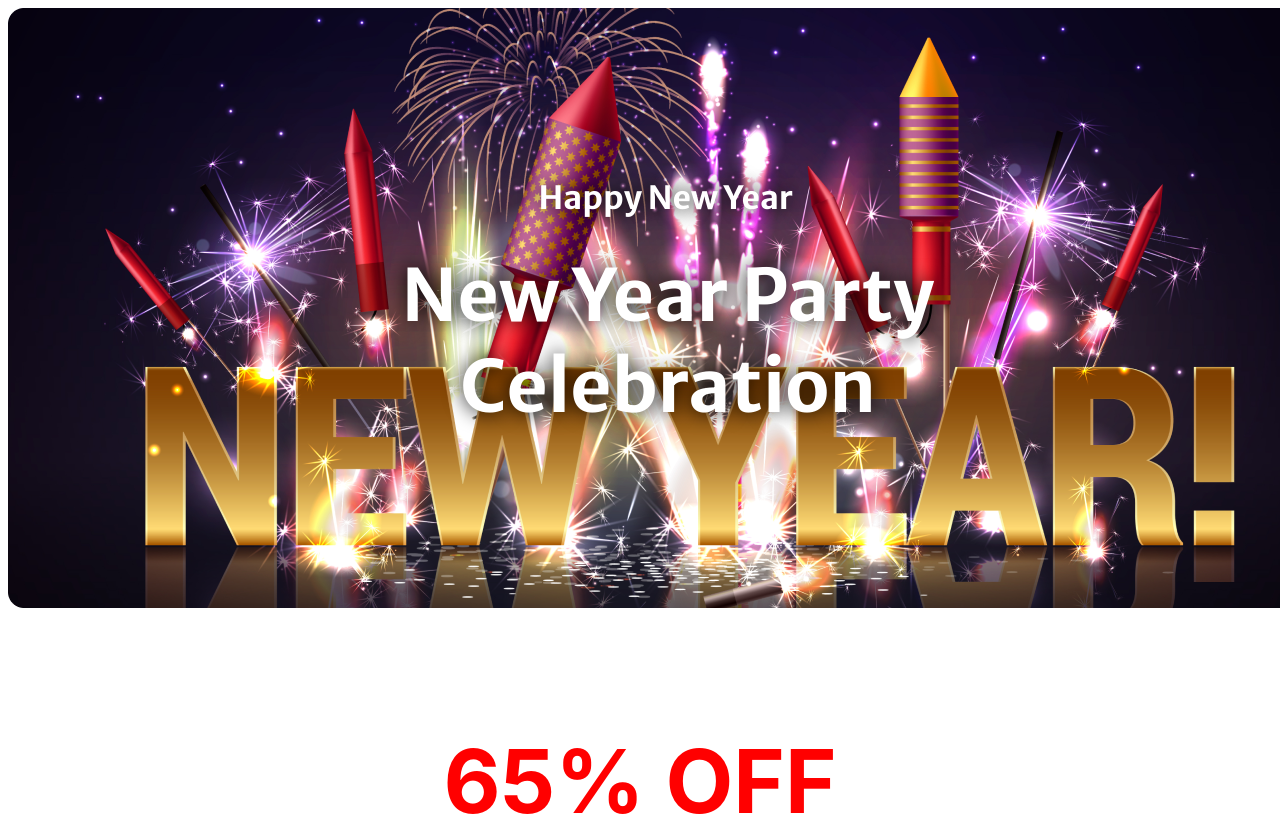
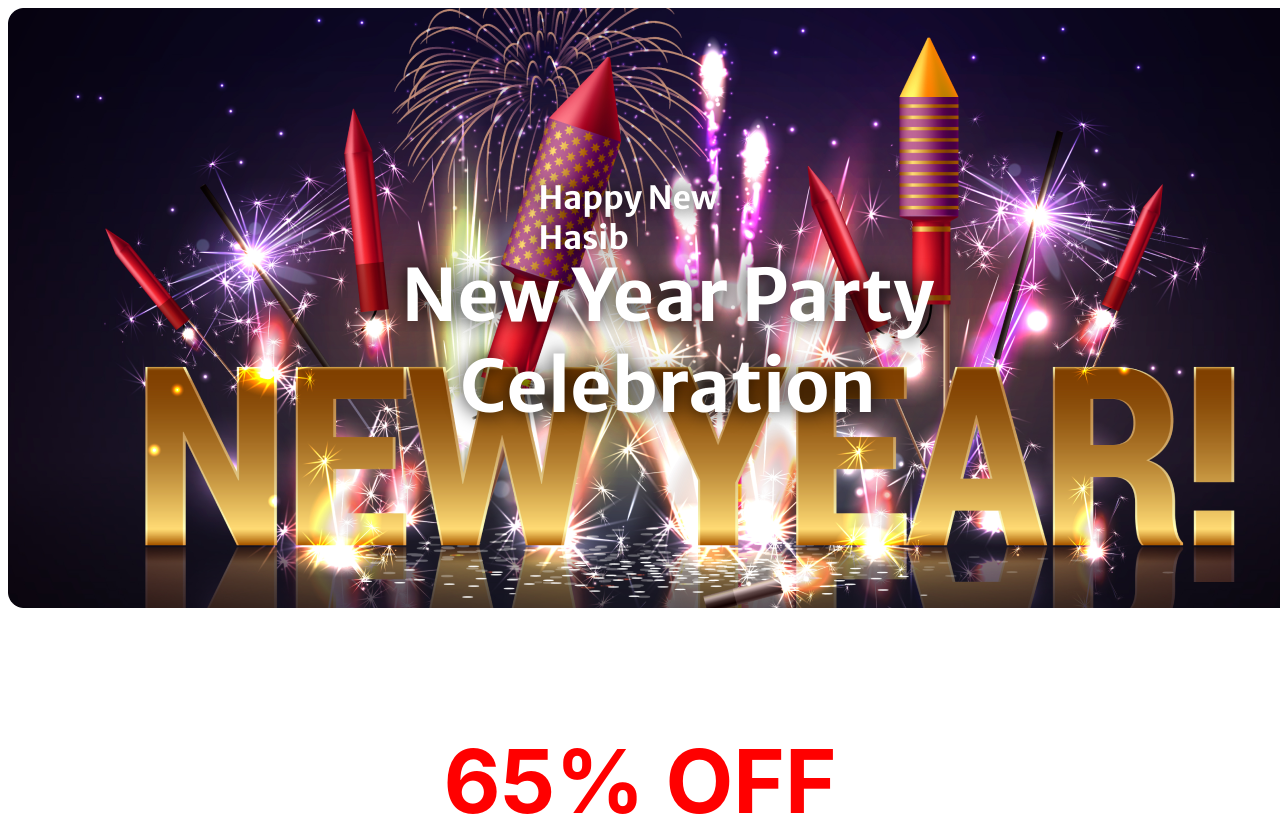
Before and after one commit to Prodhan1971/happy-new-year-project, a plain HTML site: page index.html in a window 1280 px wide. Shown: the top 837 px of the page. Drawn offline with Linux system fonts and the light colour scheme.

Commit message:
just check

```diff
--- a/index.html
+++ b/index.html
@@ -13,7 +13,7 @@
     <div>
         <div class="banner">
             <div class="inner-banner">
-                <h4>Happy New Year</h4>
+                <h4>Happy New Hasib</h4>
                 <h1>New Year Party Celebration</h1>
             </div>
         </div>
```
